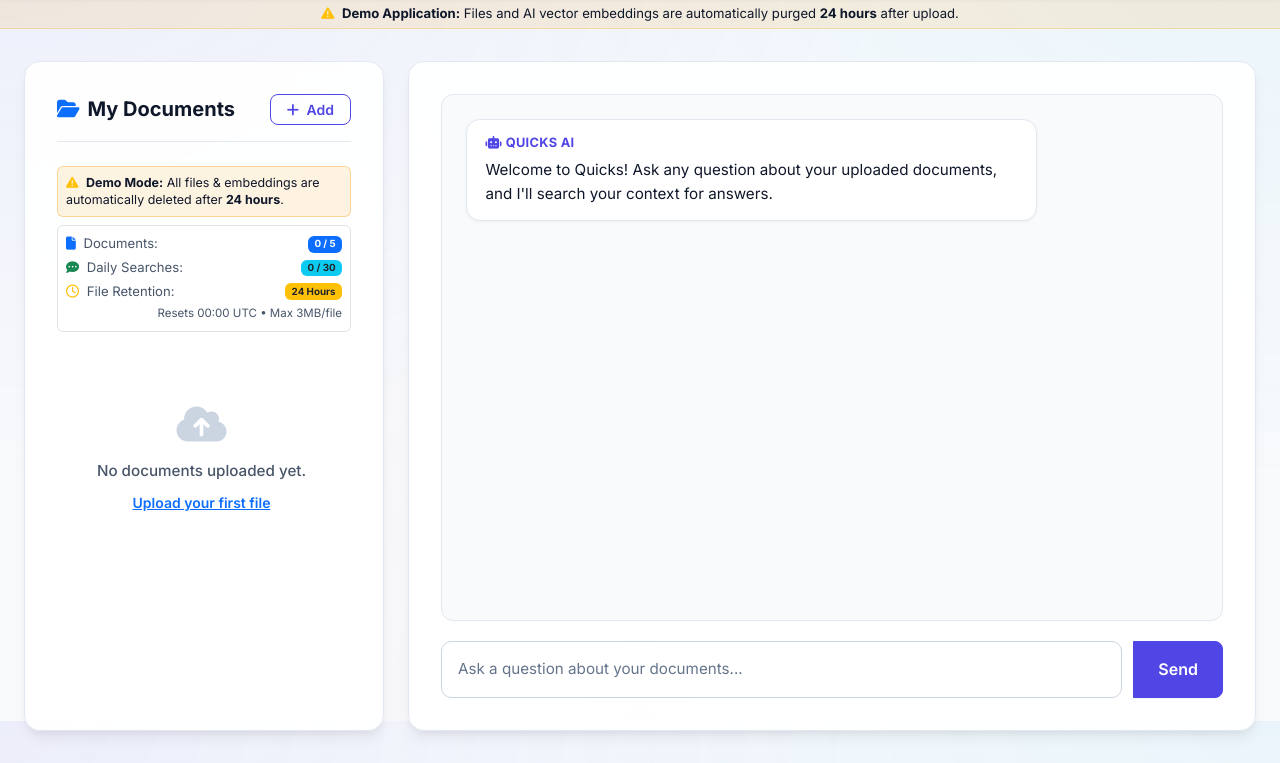
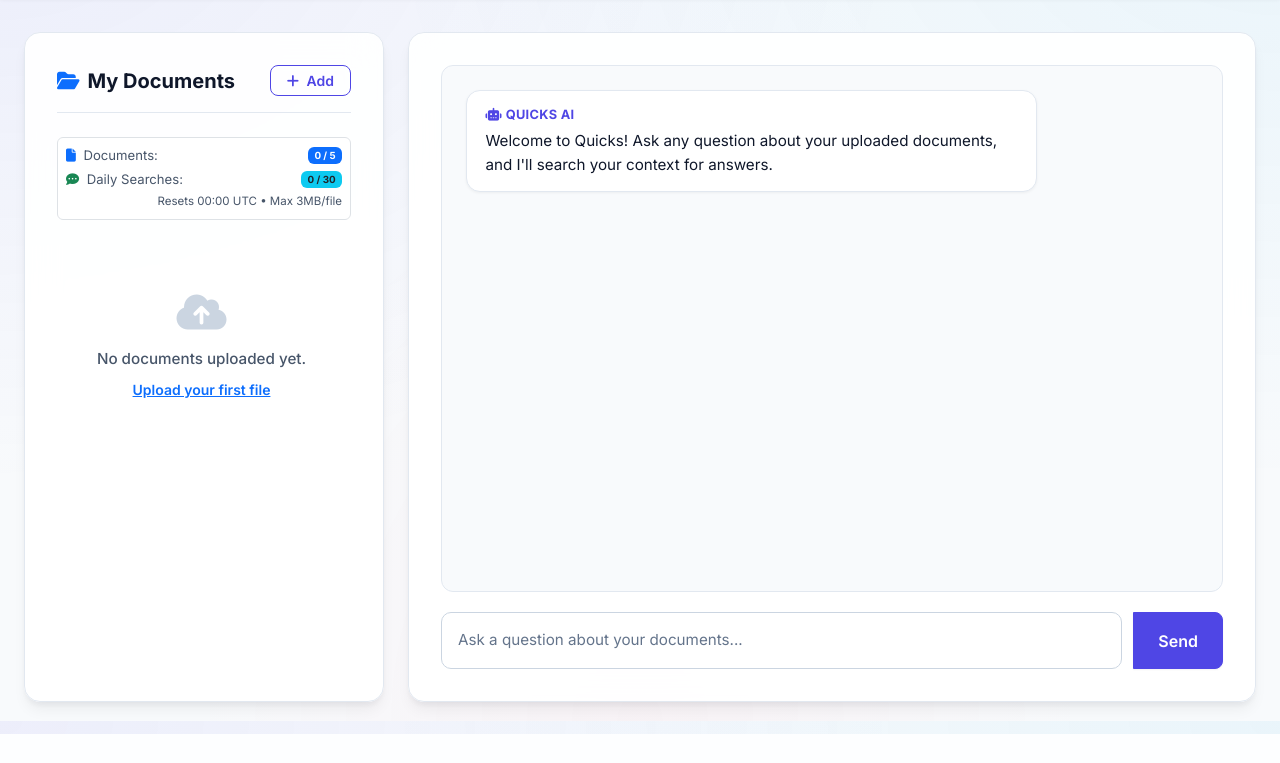
Before and after one commit to maxmind22/quicks, a Flask app: page /dashboard in a window 1280 px wide. Shown: the part 79-842 px from the top of the page. After the commit the page ends 813 px from the top, so only its background shows below. Run offline with Flask 3, Linux system fonts and the light colour scheme; the visitor is signed in with stand-in values (Sample User, id 1); data that the repository does not hold is empty; some libraries are stand-ins or nearby versions.

Commit message:
Keep single demo warning on home page and remove extra banners from app

```diff
--- a/templates/base.html
+++ b/templates/base.html
@@ -90,12 +90,6 @@
       </div>
     </nav>
 
-    <!-- Top Demo Notice Banner -->
-    <div class="demo-top-bar text-center py-1 px-3" style="background: rgba(245, 158, 11, 0.12); border-bottom: 1px solid rgba(245, 158, 11, 0.25); font-size: 0.82rem; color: var(--text-main);">
-      <i class="fa-solid fa-triangle-exclamation text-warning me-1"></i>
-      <strong>Demo Application:</strong> Files and AI vector embeddings are automatically purged <strong>24 hours</strong> after upload.
-    </div>
-
     <div class="main-container">
       {% block content %} {% endblock %}
     </div>
--- a/templates/dashboard.html
+++ b/templates/dashboard.html
@@ -12,27 +12,18 @@
     </div>
 
     {% if usage %}
-    <div class="demo-notice-badge p-2 my-2 rounded border" style="background: rgba(245, 158, 11, 0.12); border-color: rgba(245, 158, 11, 0.35) !important; font-size: 0.78rem; line-height: 1.35;">
-      <i class="fa-solid fa-triangle-exclamation text-warning me-1"></i>
-      <strong>Demo Mode:</strong> All files & embeddings are automatically deleted after <strong>{{ usage.auto_delete_hours }} hours</strong>.
-    </div>
-
-    <div class="usage-quota-box p-2 mb-2 rounded border" style="background: rgba(255, 255, 255, 0.4); font-size: 0.82rem;">
+    <div class="usage-quota-box p-2 my-2 rounded border" style="background: rgba(255, 255, 255, 0.4); font-size: 0.82rem;">
       <div class="d-flex justify-content-between align-items-center mb-1">
         <span class="text-muted"><i class="fa-solid fa-file me-1 text-primary"></i> Documents:</span>
         <span class="badge {% if usage.doc_count >= usage.max_docs %}bg-warning text-dark{% else %}bg-primary{% endif %}">
           {{ usage.doc_count }} / {{ usage.max_docs }}
         </span>
       </div>
-      <div class="d-flex justify-content-between align-items-center mb-1">
+      <div class="d-flex justify-content-between align-items-center">
         <span class="text-muted"><i class="fa-solid fa-comment-dots me-1 text-success"></i> Daily Searches:</span>
         <span id="daily-queries-badge" class="badge {% if usage.queries_today >= usage.max_queries %}bg-danger{% else %}bg-info text-dark{% endif %}">
           {{ usage.queries_today }} / {{ usage.max_queries }}
         </span>
-      </div>
-      <div class="d-flex justify-content-between align-items-center">
-        <span class="text-muted"><i class="fa-regular fa-clock me-1 text-warning"></i> File Retention:</span>
-        <span class="badge bg-warning text-dark">{{ usage.auto_delete_hours }} Hours</span>
       </div>
       <div class="text-muted text-end mt-1" style="font-size: 0.72rem;">
         Resets 00:00 UTC &bull; Max {{ usage.max_file_size_mb }}MB/file
--- a/templates/upload.html
+++ b/templates/upload.html
@@ -21,18 +21,12 @@
   <h2 class="mb-4 text-center form-card-title"><i class="fa-solid fa-cloud-arrow-up me-2 text-primary"></i>Upload Documents</h2>
   <p class="text-muted text-center mb-3" style="line-height: 1.6;">Supported formats: <strong class="text-main">PDF</strong> and <strong class="text-main">TXT</strong>. Uploaded files will be processed, chunked, and embedded into your isolated index space.</p>
 
-  <div class="alert alert-warning py-2 px-3 mb-3 rounded border text-start" style="font-size: 0.82rem; background: rgba(245, 158, 11, 0.12); border-color: rgba(245, 158, 11, 0.35) !important;">
-    <i class="fa-solid fa-triangle-exclamation text-warning me-1"></i>
-    <strong>Demo Mode:</strong> All uploaded files and their embeddings are automatically deleted after <strong>{{ auto_delete_hours }} hours</strong>.
-  </div>
-
   <div class="p-3 mb-4 rounded border" style="background: rgba(var(--bg-card-rgb, 255,255,255), 0.5); font-size: 0.85rem; line-height: 1.5;">
     <div class="fw-bold mb-1 text-primary"><i class="fa-solid fa-shield-halved me-1"></i> Account Usage Limits:</div>
     <ul class="mb-0 ps-3 text-muted">
       <li><strong>Documents:</strong> {{ doc_count }} / {{ max_docs }} stored {% if doc_count >= max_docs %}<span class="badge bg-warning text-dark ms-1">Limit reached</span>{% endif %}</li>
       <li><strong>Max File Size:</strong> {{ max_file_size_mb }} MB per file</li>
       <li><strong>Length:</strong> Up to {{ max_chunks }} text chunks (~15-20 pages)</li>
-      <li><strong>Retention:</strong> <span class="badge bg-warning text-dark"><i class="fa-regular fa-clock me-1"></i>{{ auto_delete_hours }}-Hour Auto-Delete</span> (Demo app: files & embeddings expire after {{ auto_delete_hours }}h)</li>
     </ul>
   </div>
 
```
